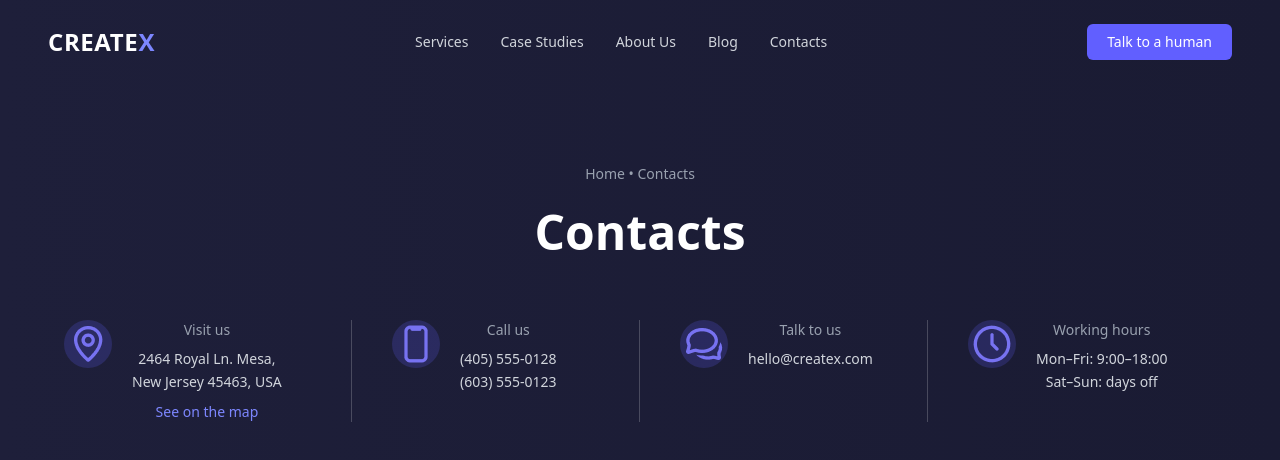
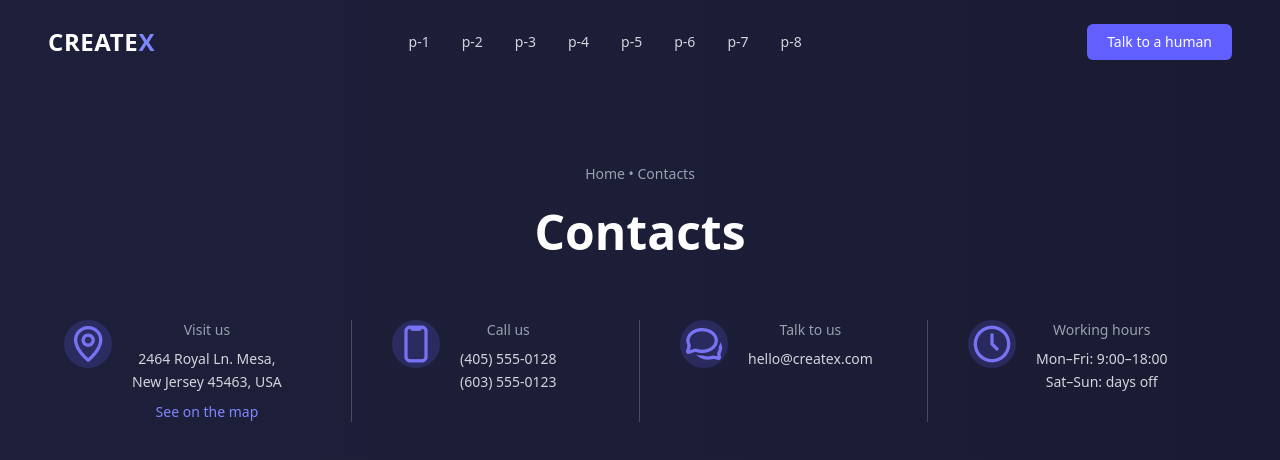
Before and after one commit to azimovahmadtj/sensitive-work, a website: page index.html in a window 1280 px wide. Drawn offline with nearby package versions, Linux system fonts and the light colour scheme.

Commit message:
Add navigation links to new pages in index.html

```diff
--- a/index.html
+++ b/index.html
@@ -16,12 +16,18 @@
     </div>
 
     <nav class="hidden md:flex gap-8 text-sm text-gray-300">
-      <a href="#" class="hover:text-white">Services</a>
-      <a href="#" class="hover:text-white">Case Studies</a>
-      <a href="#" class="hover:text-white">About Us</a>
-      <a href="#" class="hover:text-white">Blog</a>
-      <a href="#" class="hover:text-white">Contacts</a>
+      <a href="./src/ahmad-page/index.html" class="hover:text-white">p-1</a>
+      <a href="./src/Yunus-page/index.html">p-2</a>
+      <a href="./src/page2/index.html" class="hover:text-white">p-3</a>
+      <a href="./src/sharifa/index.html" class="hover:text-white">p-4</a>
+      <a href="./src/Magamed/index.html">p-5</a>
+      <a href="./src/Abdulbotin/index.html">p-6</a>
+      <a href="./src/IBROHIM/Page9.html">p-7</a>
+      <a href="./src/azim/index.html">p-8</a>
+      <a href="./src/page3/index.html"></a>
+
     </nav>
+
 
     <button class="bg-indigo-500 hover:bg-indigo-600 px-5 py-2 rounded-md text-sm font-medium">
       Talk to a human
```
